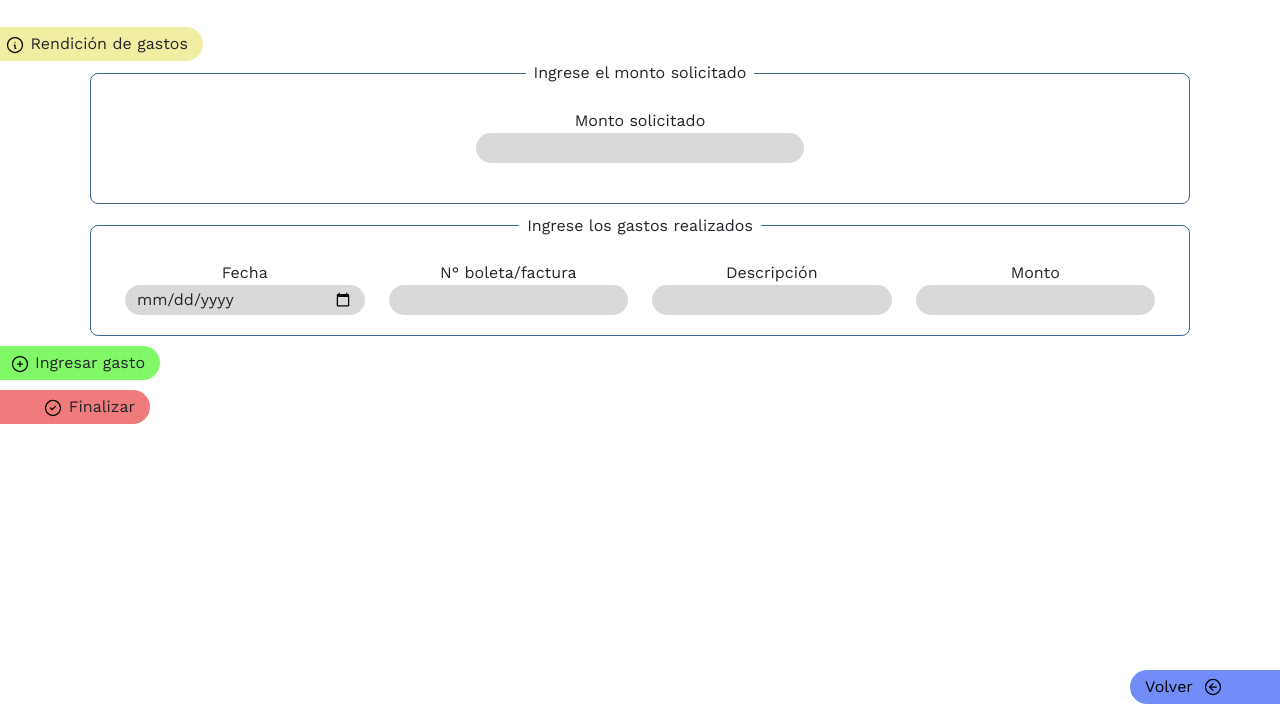
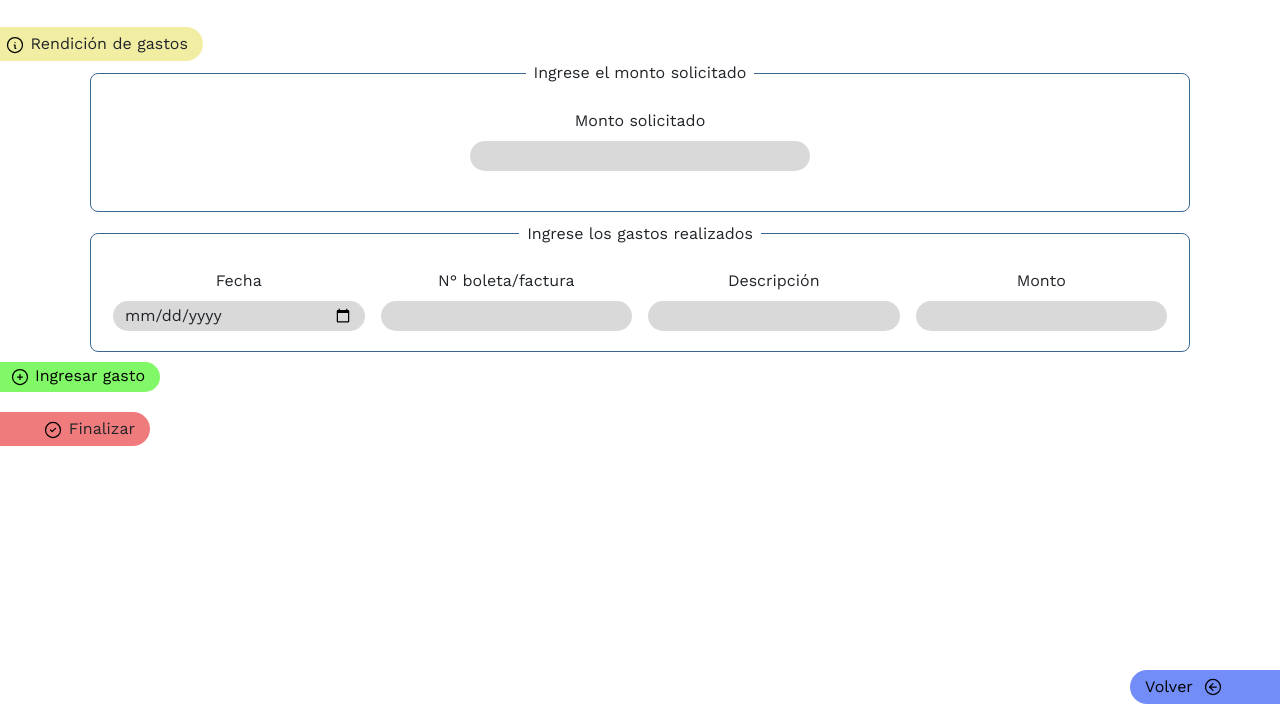
Before and after one commit to FunMachine-Dev/SGG, a website: page rendicion.html in a window 1280 px wide. Shown: the part 91-800 px from the top of the page. Drawn offline with nearby package versions, Linux system fonts and the light colour scheme.

Commit message:
rendicion con validacion

```diff
--- a/css/estilo.css
+++ b/css/estilo.css
@@ -282,6 +282,7 @@ padding-left: 10px;
     margin-bottom: 10px;
     align-items: center;
     text-align: right;
+    border: none;
 }
 
 .txt-btn-ingresar {
--- a/rendicion.html
+++ b/rendicion.html
@@ -54,45 +54,43 @@
         <!--la class float deja el legend sobre el margen del fieldset-->
         <legend class="float-none w-auto px-2">Ingrese el monto solicitado</legend>
 
-        <!--cuadro solicitado/total/diferencia-->
-        <div class="container-md text-center info-solicitado">
-            <div class="row">
-                <div class="col-12 col-md-4">
-                    Monto solicitado
-                    <input class="input form-control" type="text" id="inputSolicitado">
+        <!--cuadro solicitado-->
+        <form class="row g-3 needs-validation" novalidate>
+            <div class="col-md-4">
+                <label for="inputSolicitado" class="form-label">Monto solicitado</label>
+                <input class="input form-control" type="number" id="inputSolicitado" required>
             </div>
-            </div>
+        </form>
     </fieldset>
 
     <!--Ingreso de datos-->
     <fieldset>
         <legend class="float-none w-auto px-2">Ingrese los gastos realizados</legend>
-        <div class="container-md text-center info-rendicion">
-            <div class="row">
+
+        <form class="row g-3 needs-validation" novalidate>
             <div class="col-12 col-md-3">
-                    Fecha
-                    <input class="input form-control" type="date" id="fecha">
+                <label for="fecha" class="form-label">Fecha</label>
+                <input class="input form-control" type="date" id="fecha" required>
             </div>
             <div class="col-12 col-md-3">
-                    <label id="labelBolFact" for="num_boleta">N° boleta/factura</label>
-                    <input class="input form-control" type="text" id="num_boleta">
+                <label id="labelBolFact" for="num_boleta" class="form-label">N° boleta/factura</label>
+                <input class="input form-control" type="text" id="num_boleta" required>
             </div>
             <div class="col-12 col-md-3">
-                    Descripción
-                    <input class="input form-control" type="text" id="descripcion">
+                <label for="descripcion" class="form-label">Descripción</label>
+                <input class="input form-control" type="text" id="descripcion" required>
             </div>
             <div class="col-12 col-md-3">
-                    Monto
-                    <input class="input form-control" type="text" id="monto">
+                <label for="monto" class="form-label">Monto</label>
+                <input class="input form-control" type="text" id="monto" required>
             </div>
-            </div>
-        </div>
+        </form>
     </fieldset>
 
 
 
     <!--botón "ingresar gasto"-->
-    <div class="btn_ingresar" role="button" id="btn_ingresar">
+    <button type="button" class="btn_ingresar" id="btn_ingresar">
         <div class="txt-btn-ingresar">
             <svg xmlns="http://www.w3.org/2000/svg" class="icon icon-tabler icon-tabler-circle-plus" width="20"
                 height="20" viewBox="0 0 24 24" stroke-width="1.5" stroke="#000000" fill="none" stroke-linecap="round"
@@ -104,7 +102,8 @@
             </svg>
             Ingresar gasto
         </div>
-    </div>
+    </button>
+
 
     <!--div donde aparecen los datos ingresados-->
     <div id="datosIngresados"></div>
@@ -139,8 +138,10 @@
                     </div>
                 </div>
                 <div class="modal-footer">
-                    Si necesita corregir la información de algún gasto ingresado, haga click en <strong>"Editar"</strong> y solo debe
-                    modificar los datos en las filas correspondientes. Ésta se actualizará automáticamente. Si la información está
+                    Si necesita corregir la información de algún gasto ingresado, haga click en
+                    <strong>"Editar"</strong> y solo debe
+                    modificar los datos en las filas correspondientes. Ésta se actualizará automáticamente. Si la
+                    información está
                     correcta, haga click en <strong>"Enviar rendición"</strong>.
                     <div class="modal-footer-btns">
                         <button type="button" class="btn btn-secondary" data-bs-dismiss="modal">Editar</button>
@@ -175,6 +176,7 @@
     <!--Sripts-->
 
     <script src="script.js"></script>
+
 </body>
 
 </html>
--- a/script.js
+++ b/script.js
@@ -291,6 +291,7 @@ document.addEventListener('DOMContentLoaded', function () {
         calculos.classList.remove('visible'); // Oculta el div al iniciar
         /*btn agregar gasto*/
         if (btn_ingresar && datosIngresados) {
+
             let rowCounter = 0; // Contador para hacer únicos los name
             let visibleGastos = 0; // Contador para gastos visibles
             var container = document.createElement('fieldset');
@@ -300,9 +301,19 @@ document.addEventListener('DOMContentLoaded', function () {
             // Agregar el contenedor al DOM
             datosIngresados.appendChild(container);
 
-            // Agregar filas al hacer click en el botón 'agregar gasto'
-            btn_ingresar.addEventListener('click', function () {
+            //script con validacion
+            document.getElementById('btn_ingresar').addEventListener('click', function () {
+                var forms = document.querySelectorAll('.needs-validation');
+                var allValid = true;
 
+                forms.forEach(function (form) {
+                    if (!form.checkValidity()) {
+                        form.classList.add('was-validated');
+                        allValid = false;
+                        alert('Ingrese todos los datos')
+                    }
+                });
+                if (allValid) {
                     // Incrementa el contador por cada fila nueva
                     rowCounter++;
                     visibleGastos++;
@@ -439,6 +450,16 @@ document.addEventListener('DOMContentLoaded', function () {
                     // Actualizar total
                     updateTotal();
                     updateDiferencia();
+
+                }
+            });
+
+
+
+            // Agregar filas al hacer click en el botón 'agregar gasto'
+            btn_ingresar.addEventListener('click', function () {
+
+
             });
 
             // Función para actualizar los títulos de gastos
```
Lines whose indentation alone changed are shown as unchanged.
